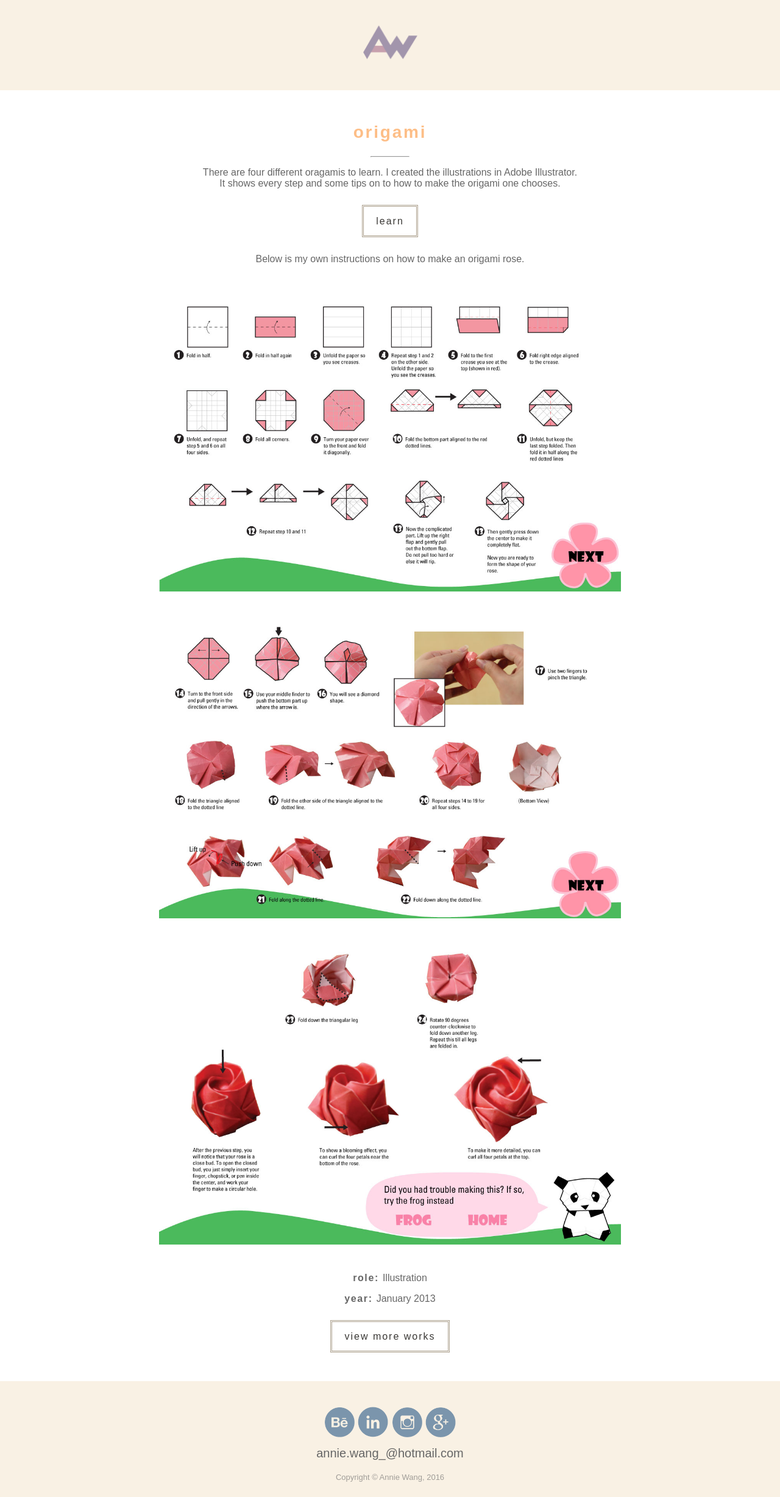
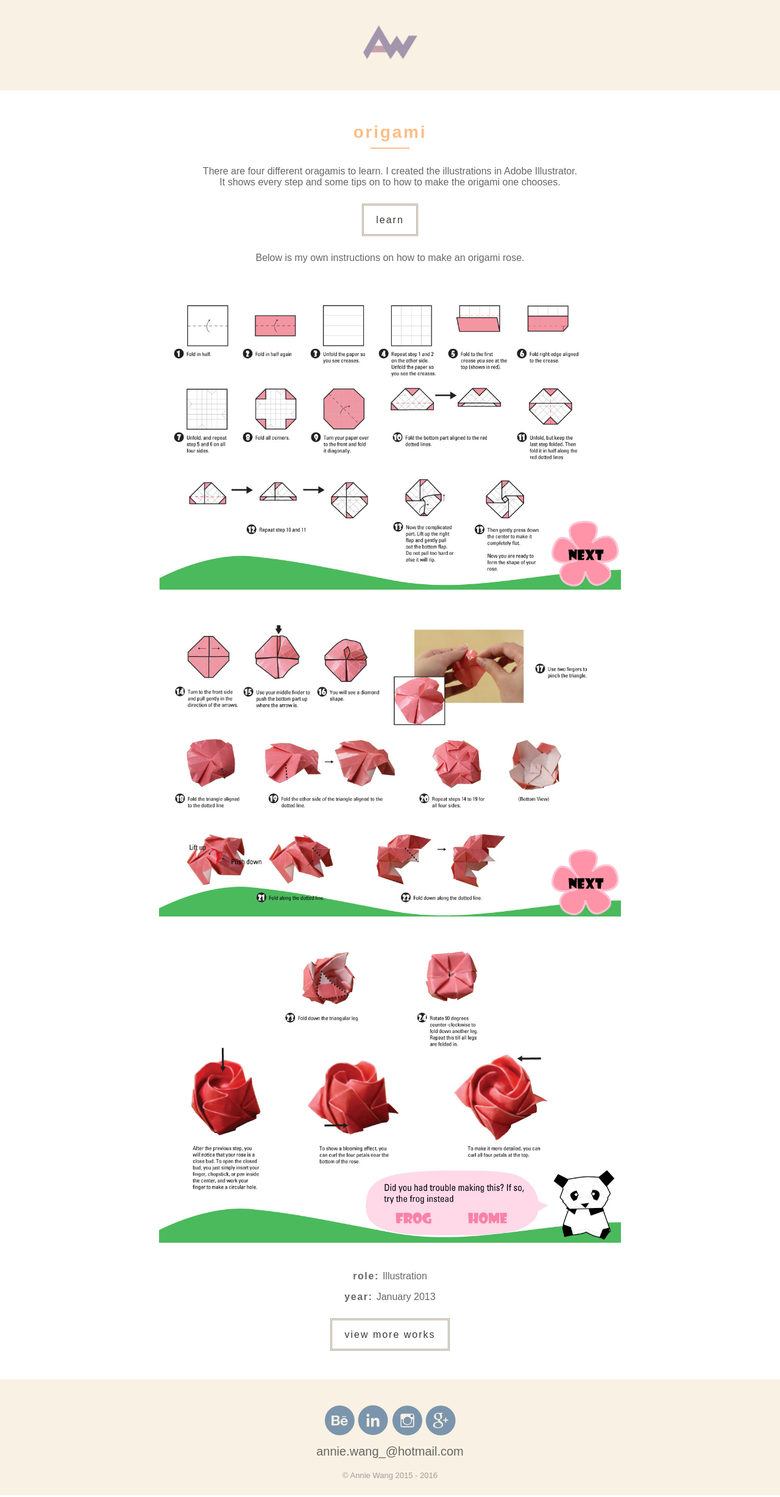
Before and after one commit to anniedesign/anniedesign.github.io, a plain HTML site: page origami.html in a window 1280 px wide. Shown: the whole page at 61% size. Drawn offline with Linux system fonts and the light colour scheme; a web font is replaced by a local one.

Commit message:
Change hr border-style to solid and copyright on all project pages

```diff
--- a/css/projects.css
+++ b/css/projects.css
@@ -50,10 +50,13 @@
                 font-family: 'Carrois Gothic SC', sans-serif;
                 font-size: 28px;
                 letter-spacing: 0.1em;
+                margin-bottom: 0.3em;
             }
 
             hr {
                 width: 5%;
+                border-style: solid;
+                margin-bottom:2em;
             }
 
             .project p {
--- a/origami.html
+++ b/origami.html
@@ -65,7 +65,7 @@
                 <img src="img/google+.png" height="50" width="50" alt="Google+">
             </a>
             <p>annie.wang_@hotmail.com</p>
-            <p class="copyright">Copyright © Annie Wang, 2016</p>
+            <p class="copyright">© Annie Wang 2015 - 2016</p>
         </div>
         </div>
 
```
Also changed, not shown: garbagefrenzy.html (+1 -1 lines), hungrypup.html (+1 -1 lines), jensboutique.html (+1 -1 lines), littlered.html (+1 -1 lines), pearlcastle.html (+1 -1 lines), plumbypipe.html (+1 -1 lines), realtorAD.html (+1 -1 lines), shattered.html (+1 -1 lines), shootingstars.html (+1 -1 lines), wildrun.html (+1 -1 lines).
